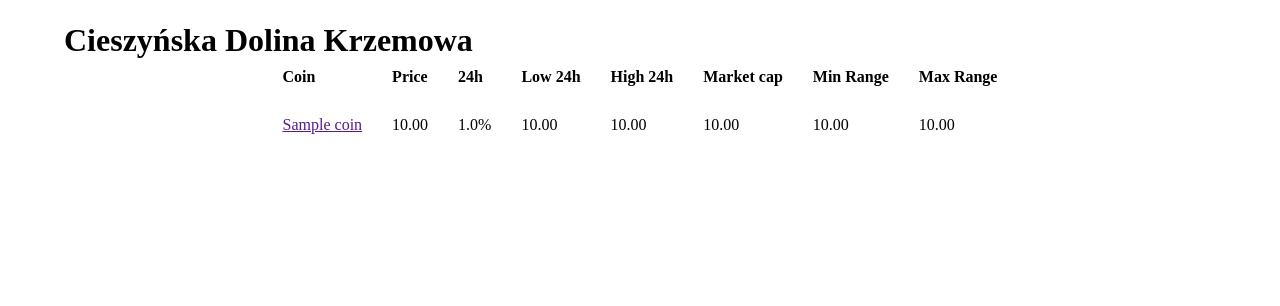
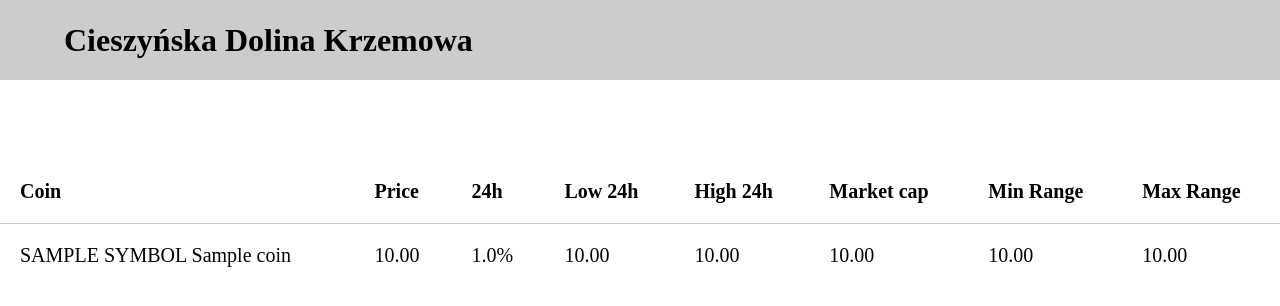
Before and after one commit to papryyk/CoinApp, a Django app: template hub/templates/hub/index.html in a window 1280 px wide; the page is wider, and only the part inside the window is pictured. Shown: the top 306 px of that part. Run offline with Django 4.2, Linux system fonts and the light colour scheme; the template is opened without the code that fills it: most values are stand-ins (such as "Sample title", 1, 10 or a date in 2020).

Commit message:
Added new fields to CallData model Added new fields to worker to fill new fills with API data Added new fields from CallData model into index.html

```diff
--- /dev/null
+++ b/hub/static/hub/styles.css
@@ -0,0 +1,34 @@
+#coin-list {
+  width: 100%;
+  border-collapse: collapse;
+}
+
+#coin-list th,
+#coin-list td {
+  padding: 20px;
+  text-align: left;
+  font-size: 20px;
+}
+
+#coin-list th {
+  background-color: white;
+  font-weight: bold;
+  color: black;
+}
+
+#coin-list a {
+  text-decoration: none;
+  color: black;
+}
+
+#coin-list tr {
+  border-bottom: 1px solid #ccc; /* Add a bottom border for the rows */
+}
+
+#coin-list tr:last-child {
+  border-bottom: none; /* Remove the bottom border for the last row */
+}
+
+#coin-list tr:hover {
+  background-color: #eaeaea;
+}
--- a/hub/templates/hub/index.html
+++ b/hub/templates/hub/index.html
@@ -3,6 +3,10 @@
 
 {% block title %}
 Main Page
+{% endblock %}
+
+{% block css_files %}
+<link rel="stylesheet" href="{% static 'hub/styles.css' %}">
 {% endblock %}
 
 {% block content %}
@@ -18,8 +22,8 @@ Main Page
         <th>Max Range</th>
     </tr>
     {% for coin in coins %}
-    <tr>
-        <td><a href="">{{ coin.name }}</a></td>
+    <tr onclick="location.href='';">
+        <td><a href="#">{{ coin.symbol | upper }} {{ coin.name }}</a></td>
         {% if coin.current_price < 1 %}
         <td>{{ coin.current_price | floatformat:6 }}</td>
         {% else %}
@@ -31,8 +35,7 @@ Main Page
         <td>{{ coin.market_cap | floatformat:2 }}</td>
         <td>{{ coin.ranges.min_range | floatformat:2 }}</td>
         <td>{{ coin.ranges.max_range | floatformat:2 }}</td>
+    </tr>
     {% endfor %}
-    </tr>
-
 </table>
 {% endblock %}
--- a/hub/views.py
+++ b/hub/views.py
@@ -10,3 +10,8 @@ class StartingPage(ListView):
     model = CallData
     ordering = "market_cap_rank"
     context_object_name = "coins"
+    ordering_dict = {
+        "name": "name",
+        "price": "price",
+        "price_change_percentage_24h": "price_change_percentage_24h",
+    }
--- a/static/app.css
+++ b/static/app.css
@@ -1,14 +1,3 @@
-table {
-      border-collapse: separate;
-      border-spacing: 10px;
-      margin-left: auto;
-      margin-right: auto;
-    }
-th, td {
-      text-align: left;
-      padding: 10px;
-    }
-
 #main-navigation {
   width: 100%;
   height: 5rem;
@@ -16,13 +5,17 @@ th, td {
   justify-content: space-between;
   align-items: center;
   padding: 0 5%;
-  position: absolute;
+  position: fixed;
   top: 0;
   left: 0;
+  background-color: #ccc;
+  color: black;
 }
 
 body {
-  margin: 0;
+  display: flex;
   align-items: flex-start;
-  margin: 3rem auto;
+  margin: 10rem auto;
+  background-color: white;
+  color: black;
 }
--- a/templates/base.html
+++ b/templates/base.html
@@ -5,6 +5,7 @@
     <meta charset="UTF-8">
     <title>{% block title %}{% endblock %}</title>
     <link rel="stylesheet" href="{% static 'app.css' %}">
+    <link rel="apple-touch-icon" href="hub/images/custom_icon.png"/>
   {% block css_files %}{% endblock %}
 </head>
 <body>
```
